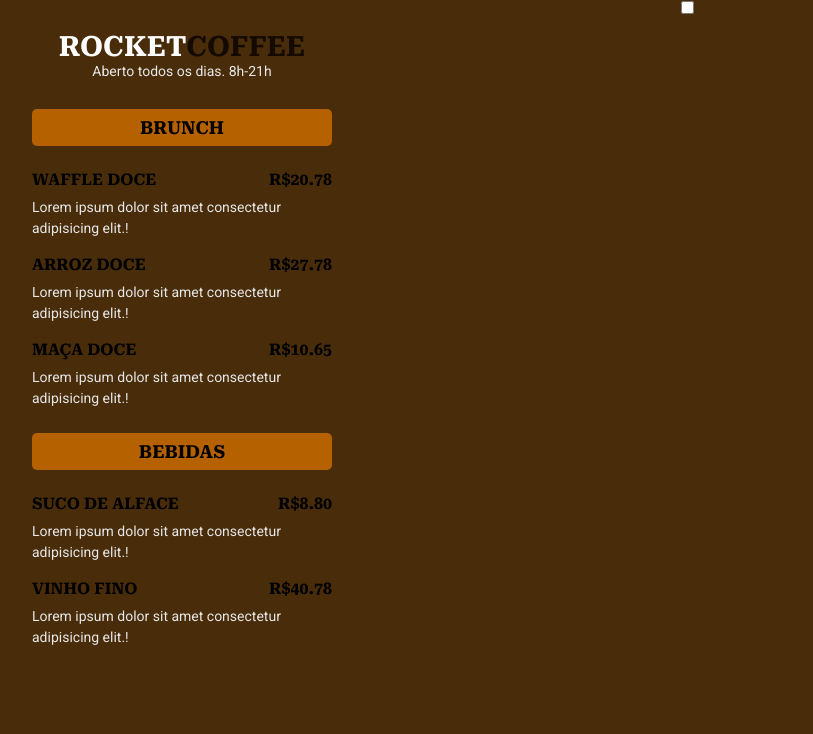
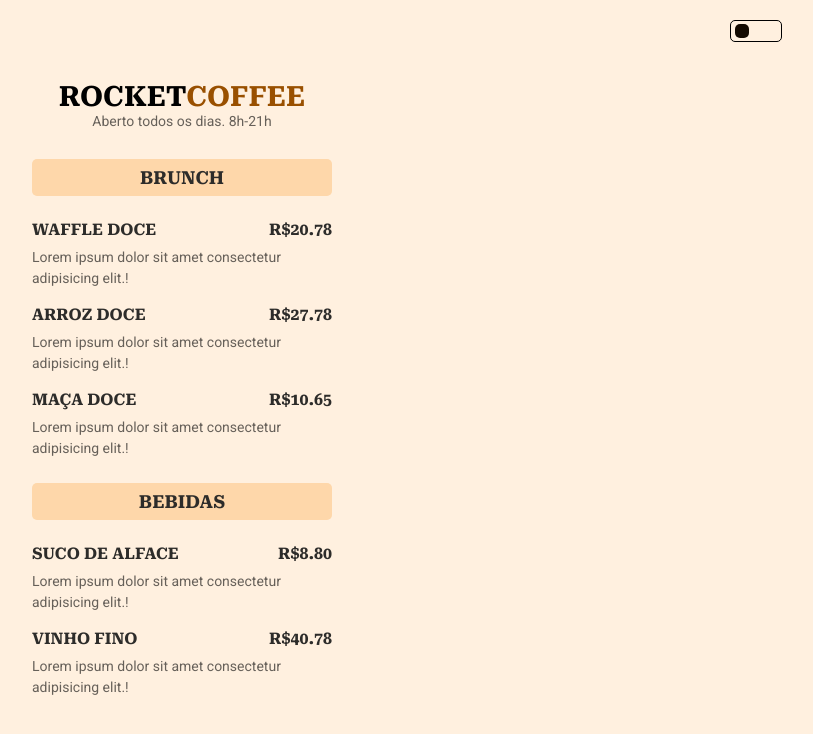
Before and after one commit to AndersonRodrigs/Maratona-Explorer3.0, a plain HTML site: page index.html in a window 1280 px wide. Shown: the whole page, without its empty margins (458-1271 px from the left). Drawn offline with Linux system fonts and the light colour scheme.

Commit message:
Alteracoes

```diff
--- a/index.html
+++ b/index.html
@@ -15,15 +15,10 @@
     <link rel="stylesheet" href="./style.css" />
     <title>Rocket Coffee</title>
   </head>
-  <body class="theme_B">
+  <body>
     <span class="btn">
-
-     <label for="toggle">
-     <input type="checkbox" onclick="theme()">
-     <span class="slider round"></span>
-
-    </label>
-
+      <button onclick="theme()" class="checkbox" role="switch"
+      aria-checked="false"></button>
     </span>
     <main>
       <header>
--- a/script.js
+++ b/script.js
@@ -1,3 +1,16 @@
 function theme() {
-  let element
+  let element = document.body
+  element.classList.toggle('theme_B')
 }
+
+const checkbox = document.querySelector('.checkbox')
+
+checkbox.addEventListener('click', e => {
+  if (checkbox.classList.contains('on')) {
+    checkbox.setAttribute('aria-checked', 'false')
+  } else {
+    checkbox.setAttribute('aria-checked', 'true')
+  }
+
+  checkbox.classList.toggle('on')
+})
--- a/style.css
+++ b/style.css
@@ -12,24 +12,74 @@ body {
 
 :root {
   --cor-texto: rgba(0, 0, 0, 0.6);
-  --bacground:#fff0df;
-  --color-name:#FED7AA;
-  --black:#2D2C2A;
-  --color1:#000;
-  --color2:#995000;
+  --bacground: #fff0df;
+  --color-name: #fed7aa;
+  --black: #2d2c2a;
+  --color1: #000;
+  --color2: #995000;
 }
 
 .theme_B {
-  --cor-texto:#e7e7e7;
-  --bacground:#492d0b;
-  --color-name:#b66100;
-  --black:#000000;
-  --color1:#ffffff;
-  --color2:#140a00;
+  --cor-texto: #e7e7e7;
+  --bacground: #492d0b;
+  --color-name: #b66100;
+  --black: #000000;
+  --color1: #ffffff;
+  --color2: #140a00;
+}
+
+.btn {
+  top: 20px;
+  position: absolute;
+
+  right: 40px;
+}
+
+.checkbox {
+  width: 52px;
+  height: 22px;
+  padding: 4px;
+
+  display: flex;
+  align-items: center;
+
+  background-color: #fff0df;
+
+  border-radius: 5px;
+
+  border: 1px rgb(0, 0, 0 ) solid;
+
+  transition: border-color 0.2ms, background-color 0.2s;
+
+  cursor: pointer;
+}
+
+.checkbox::before {
+  content: '';
+  display: inline;
+
+  width: 14px;
+  height: 14px;
+  border-radius: 5px;
+  background-color: #140a00;
+
+  transition: width 0.2s, height 0.2s, transform 0.2s, background-color 0.2s;
+}
+
+.checkbox.on {
+  border: 1px white solid;
+  background-color: var(--bacground);
+}
+
+.checkbox.on::before {
+  background-color: #fff0df;
+  width: 14px;
+  height: 14px;
+  transform: translateX(27px);
 }
 
 body {
-  background-color:var(--bacground) ;
+  background-color: var(--bacground);
 }
 
 ul {
@@ -40,15 +90,14 @@ ul li {
   display: flex;
 }
 
-h1{
+h1 {
   font-family: 'Roboto Serif';
   font-style: normal;
   font-weight: 700;
   font-size: 28px;
   line-height: 33px;
-  text-transform:uppercase ;
+  text-transform: uppercase;
 }
-
 
 header p {
   font-family: 'Roboto';
@@ -69,7 +118,6 @@ h2 {
 
   text-transform: uppercase;
   text-align: center;
-
 
   padding: 8px 16px;
   background-color: var(--color-name);
@@ -112,18 +160,16 @@ h3 {
   color: var(--black);
 }
 
-
-
 main {
   margin: 0 auto;
   width: 300px;
 }
 
 header {
+  margin-top: 50px;
   text-align: center;
   padding: 30px 0px;
 }
-
 
 section ul {
   margin-bottom: 24px;
@@ -139,18 +185,10 @@ section h2 {
   margin-bottom: 8px;
 }
 
-
 .black {
-  color:var(--color1);
+  color: var(--color1);
 }
 
 .brown {
-color: var(--color2);
+  color: var(--color2);
 }
-
-
-.btn {
-  position: absolute;
-
-  right: 10%;
-}
```
